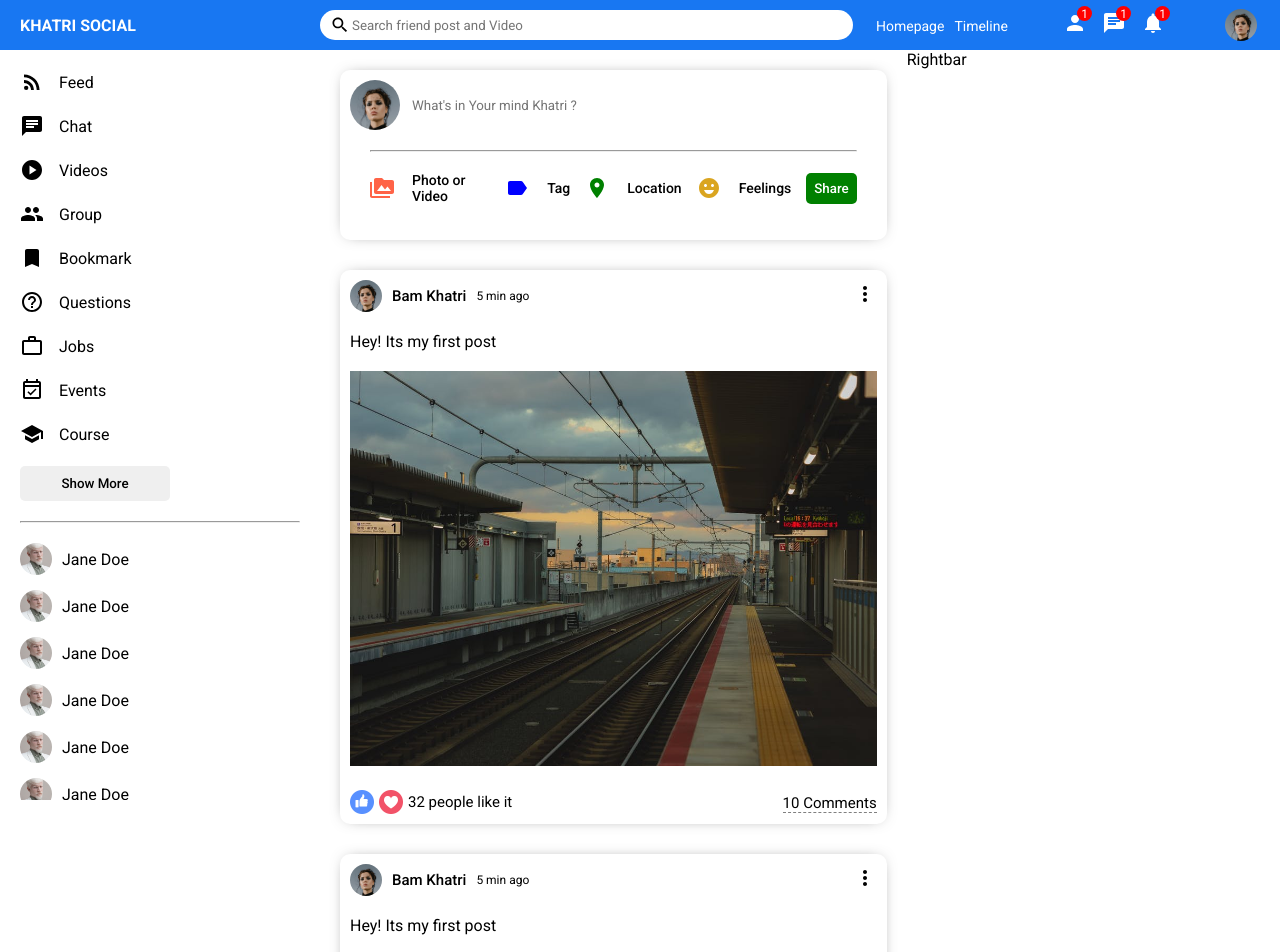
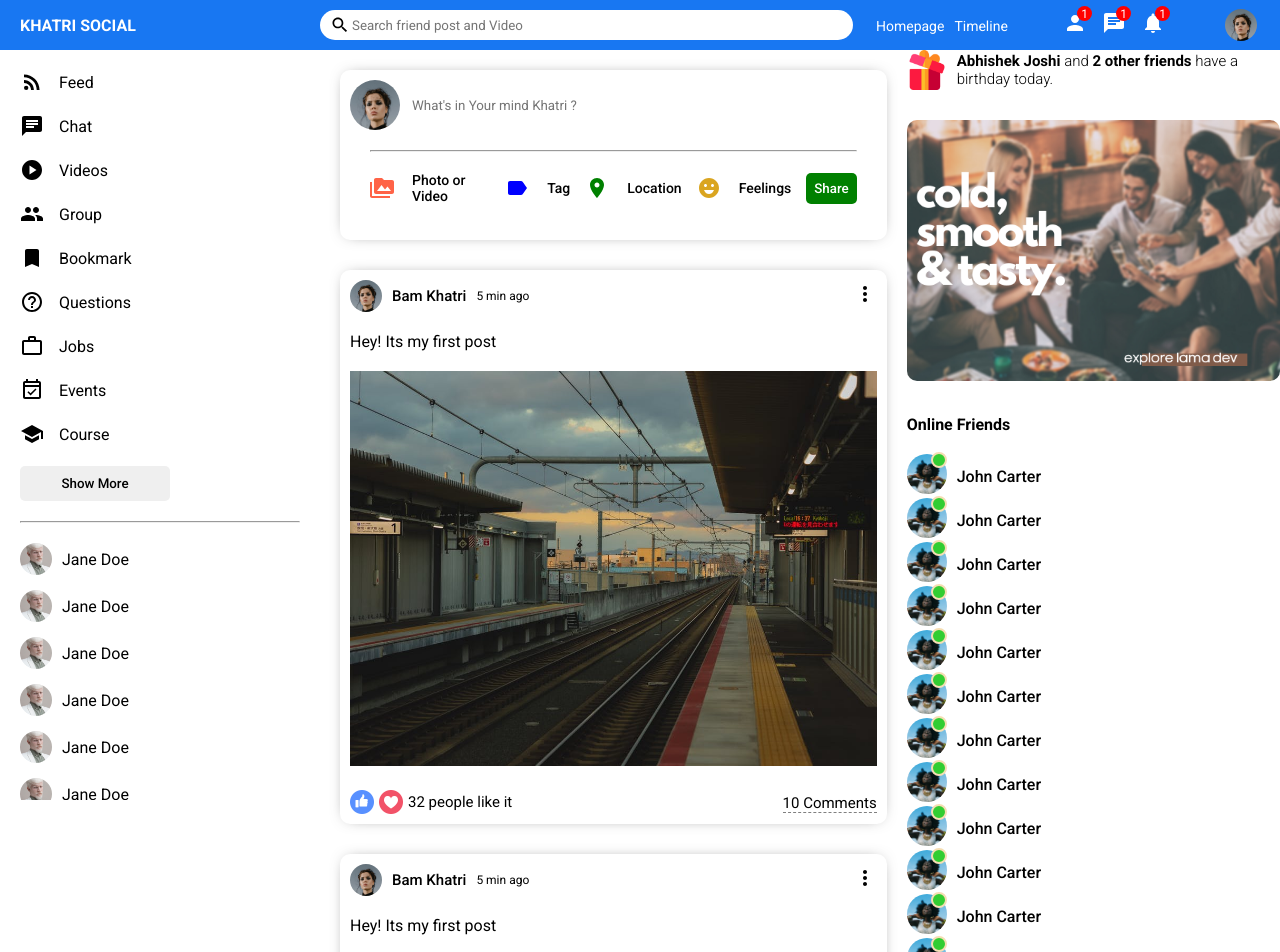
Before and after one commit to bamkhatri/social, a React (Create React App) app in the folder frontend/: page / in a window 1280 px wide. Shown: the top 952 px of the page. Built offline with nearby package versions, Linux system fonts and the light colour scheme.

Commit message:
right bar complete

```diff
--- a/frontend/src/Components/Rightbar/Rightbar.css
+++ b/frontend/src/Components/Rightbar/Rightbar.css
@@ -1,3 +1,60 @@
 .rightbar {
   flex: 3.5;
 }
+.rightbarWrapper {
+  padding: 20px, 20px 0 0;
+}
+.birthdayContainer {
+  display: flex;
+  align-items: center;
+}
+.birthdayImg {
+  width: 40px;
+  height: 40px;
+  margin-right: 10px;
+}
+.birthdayText {
+  font-weight: 300;
+  font-size: 15px;
+}
+.rightbarAd {
+  width: 100%;
+  border-radius: 10px;
+  margin: 30px 0;
+}
+.rightbarTitle {
+  margin-bottom: 20px;
+}
+.friendList {
+  margin: 0;
+  padding: 0;
+  list-style: none;
+}
+.rightbarFriend {
+  display: flex;
+  align-items: center;
+  margin-right: 15px;
+}
+.rightbarProfileImgContainer {
+  margin-right: 10px;
+  position: relative;
+}
+.rightbarProfileImg {
+  width: 40px;
+  height: 40px;
+  object-fit: cover;
+  border-radius: 50%;
+}
+.rightbarOnline {
+  width: 12px;
+  height: 12px;
+  border-radius: 50%;
+  background-color: limegreen;
+  position: absolute;
+  top: -2px;
+  right: 0;
+  border: 2px solid wheat;
+}
+.rightbarUsername {
+  font-weight: 500;
+}
--- a/frontend/src/Components/Rightbar/Rightbar.js
+++ b/frontend/src/Components/Rightbar/Rightbar.js
@@ -1,7 +1,166 @@
 import React from 'react'
 import './Rightbar.css'
 const Rightbar = () => {
-  return <div className='rightbar'>Rightbar</div>
+  return (
+    <div className='rightbar'>
+      <div className='rightbarWrapper'>
+        <div className='birthdayContainer'>
+          <img src='assets/gift.png' alt='' className='birthdayImg' />
+          <span className='birthdayText'>
+            <b>Abhishek Joshi </b>and <b>2 other friends</b> have a birthday
+            today.
+          </span>
+        </div>
+        <img src='assets/ad.png' alt='' className='rightbarAd' />
+        <h4 className='rightbarTitle'>Online Friends</h4>
+        <ul className='friendList'>
+          <li className='rightbarFriend'>
+            <div className='rightbarProfileImgContainer'>
+              <img
+                src='assets/person/3.jpeg'
+                alt=''
+                className='rightbarProfileImg'
+              />
+              <span className='rightbarOnline'></span>
+            </div>
+            <span className='rightbarUsername'>John Carter</span>
+          </li>
+          <li className='rightbarFriend'>
+            <div className='rightbarProfileImgContainer'>
+              <img
+                src='assets/person/3.jpeg'
+                alt=''
+                className='rightbarProfileImg'
+              />
+              <span className='rightbarOnline'></span>
+            </div>
+            <span className='rightbarUsername'>John Carter</span>
+          </li>
+          <li className='rightbarFriend'>
+            <div className='rightbarProfileImgContainer'>
+              <img
+                src='assets/person/3.jpeg'
+                alt=''
+                className='rightbarProfileImg'
+              />
+              <span className='rightbarOnline'></span>
+            </div>
+            <span className='rightbarUsername'>John Carter</span>
+          </li>
+          <li className='rightbarFriend'>
+            <div className='rightbarProfileImgContainer'>
+              <img
+                src='assets/person/3.jpeg'
+                alt=''
+                className='rightbarProfileImg'
+              />
+              <span className='rightbarOnline'></span>
+            </div>
+            <span className='rightbarUsername'>John Carter</span>
+          </li>
+          <li className='rightbarFriend'>
+            <div className='rightbarProfileImgContainer'>
+              <img
+                src='assets/person/3.jpeg'
+                alt=''
+                className='rightbarProfileImg'
+              />
+              <span className='rightbarOnline'></span>
+            </div>
+            <span className='rightbarUsername'>John Carter</span>
+          </li>
+          <li className='rightbarFriend'>
+            <div className='rightbarProfileImgContainer'>
+              <img
+                src='assets/person/3.jpeg'
+                alt=''
+                className='rightbarProfileImg'
+              />
+              <span className='rightbarOnline'></span>
+            </div>
+            <span className='rightbarUsername'>John Carter</span>
+          </li>
+          <li className='rightbarFriend'>
+            <div className='rightbarProfileImgContainer'>
+              <img
+                src='assets/person/3.jpeg'
+                alt=''
+                className='rightbarProfileImg'
+              />
+              <span className='rightbarOnline'></span>
+            </div>
+            <span className='rightbarUsername'>John Carter</span>
+          </li>{' '}
+          <li className='rightbarFriend'>
+            <div className='rightbarProfileImgContainer'>
+              <img
+                src='assets/person/3.jpeg'
+                alt=''
+                className='rightbarProfileImg'
+              />
+              <span className='rightbarOnline'></span>
+            </div>
+            <span className='rightbarUsername'>John Carter</span>
+          </li>
+          <li className='rightbarFriend'>
+            <div className='rightbarProfileImgContainer'>
+              <img
+                src='assets/person/3.jpeg'
+                alt=''
+                className='rightbarProfileImg'
+              />
+              <span className='rightbarOnline'></span>
+            </div>
+            <span className='rightbarUsername'>John Carter</span>
+          </li>
+          <li className='rightbarFriend'>
+            <div className='rightbarProfileImgContainer'>
+              <img
+                src='assets/person/3.jpeg'
+                alt=''
+                className='rightbarProfileImg'
+              />
+              <span className='rightbarOnline'></span>
+            </div>
+            <span className='rightbarUsername'>John Carter</span>
+          </li>
+          <li className='rightbarFriend'>
+            <div className='rightbarProfileImgContainer'>
+              <img
+                src='assets/person/3.jpeg'
+                alt=''
+                className='rightbarProfileImg'
+              />
+              <span className='rightbarOnline'></span>
+            </div>
+            <span className='rightbarUsername'>John Carter</span>
+          </li>
+          <li className='rightbarFriend'>
+            <div className='rightbarProfileImgContainer'>
+              <img
+                src='assets/person/3.jpeg'
+                alt=''
+                className='rightbarProfileImg'
+              />
+              <span className='rightbarOnline'></span>
+            </div>
+            <span className='rightbarUsername'>John Carter</span>
+          </li>
+          <li className='rightbarFriend'>
+            <div className='rightbarProfileImgContainer'>
+              <img
+                src='assets/person/3.jpeg'
+                alt=''
+                className='rightbarProfileImg'
+              />
+              <span className='rightbarOnline'></span>
+            </div>
+            <span className='rightbarUsername'>John Carter</span>
+          </li>
+        </ul>
+      </div>
+    </div>
+  )
 }
 
 export default Rightbar
```
